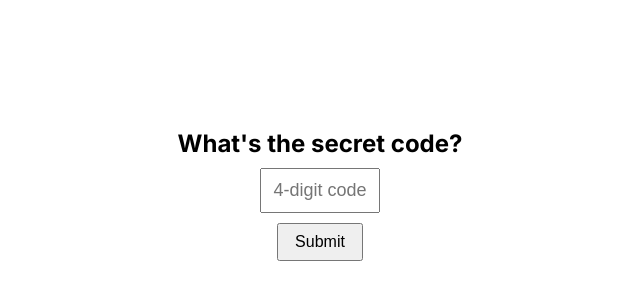
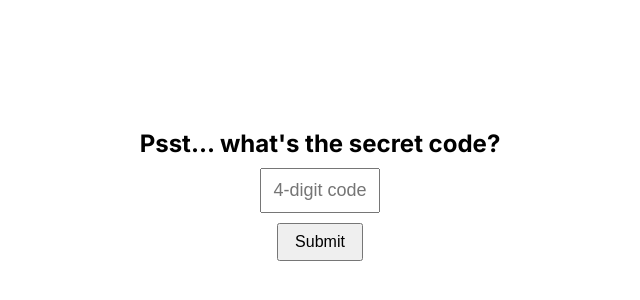
Before and after one commit to jonnychn/mycard, a plain HTML site: page index.html in a window 1280 px wide. Shown: the part 200-500 px from the top of the page, without its empty margins (320-960 px from the left). Drawn offline with Linux system fonts and the light colour scheme.

Commit message:
Update index.html

```diff
--- a/index.html
+++ b/index.html
@@ -151,7 +151,7 @@
 </head>
 <body>
   <div id="code-gate">
-    <h2>What's the secret code?</h2>
+    <h2>Psst... what's the secret code?</h2>
     <input type="text" id="event-code" placeholder="4-digit code" maxlength="4">
     <button onclick="checkCode()">Submit</button>
     <div id="error-msg"></div>
```
